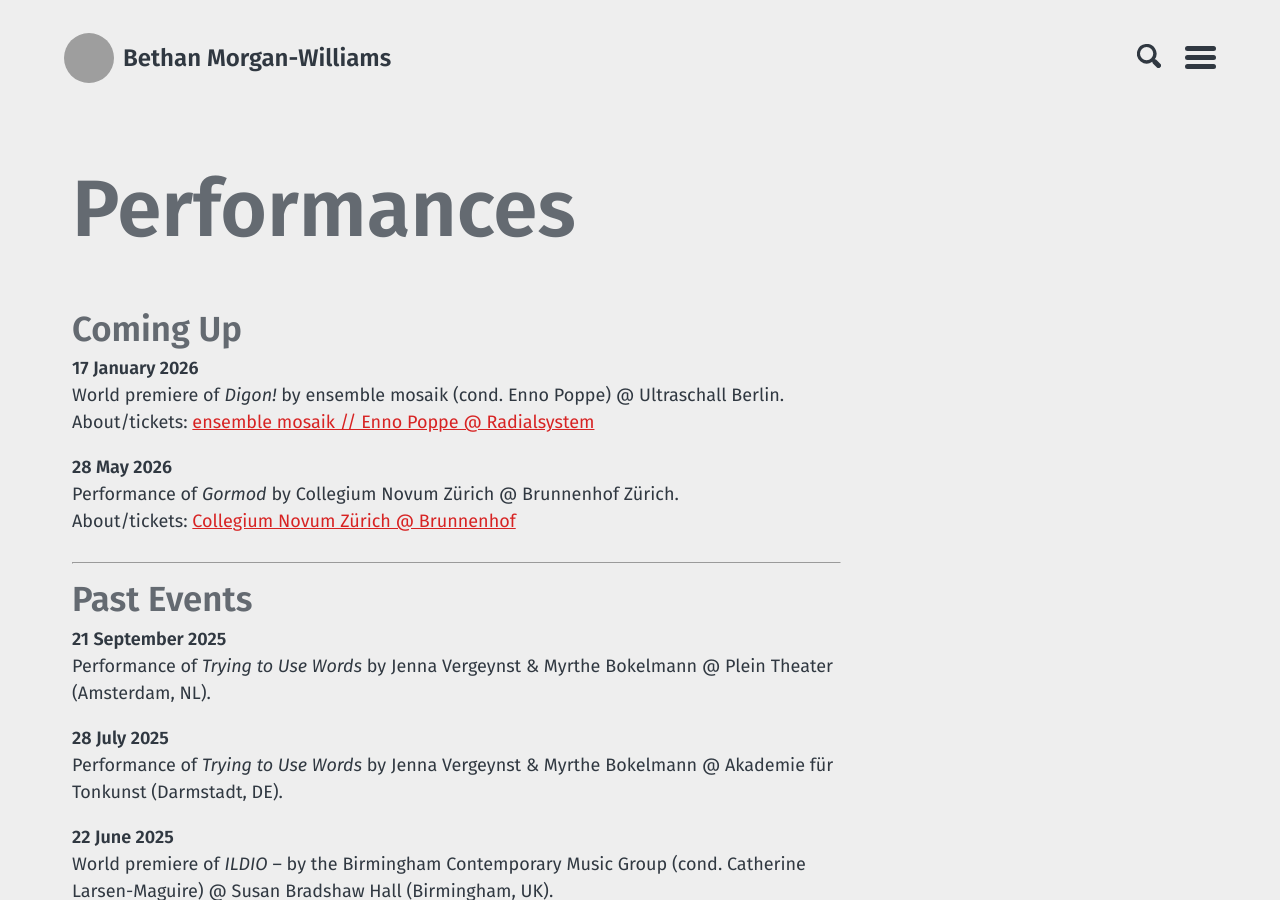
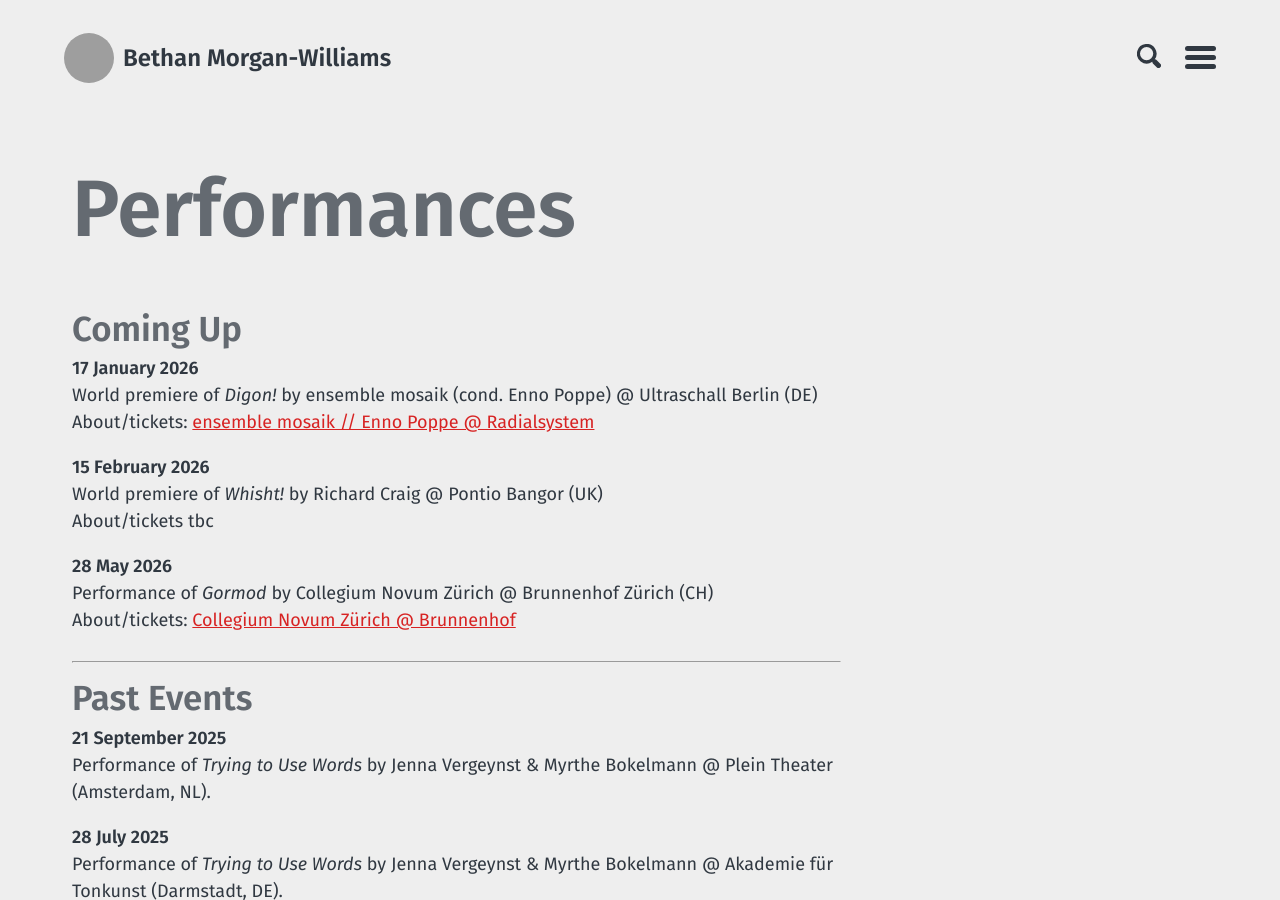
Before and after one commit to morganwilliamsb/website, a Jekyll site: the page built from performances.md, in a window 1280 px wide and 900 px high. Built offline with Jekyll 4.4.1, drawn with Linux system fonts in a browser that asks for light colours; grey boxes are pictures that could not be loaded.

Commit message:
Update performances.md
added event (Richard Craig – Feb)

```diff
--- a/performances.md
+++ b/performances.md
@@ -5,11 +5,15 @@ layout: page
 
 ## Coming Up
 17 January 2026
-: World premiere of _Digon!_ by ensemble mosaik (cond. Enno Poppe) @ Ultraschall Berlin.
+: World premiere of _Digon!_ by ensemble mosaik (cond. Enno Poppe) @ Ultraschall Berlin (DE)
 : About/tickets: [ensemble mosaik // Enno Poppe @ Radialsystem](https://ultraschallberlin.de/konzert/2026-01-17_ensemble-mosaik-poppe/)
 
+15 February 2026
+: World premiere of _Whisht!_ by Richard Craig @ Pontio Bangor (UK)
+: About/tickets tbc
+
 28 May 2026
-: Performance of _Gormod_ by Collegium Novum Zürich @ Brunnenhof Zürich.
+: Performance of _Gormod_ by Collegium Novum Zürich @ Brunnenhof Zürich (CH)
 : About/tickets: [Collegium Novum Zürich @ Brunnenhof](https://cnz.ch/ausschweifen)
 
 -------------------------------------------------------------------------------
```
